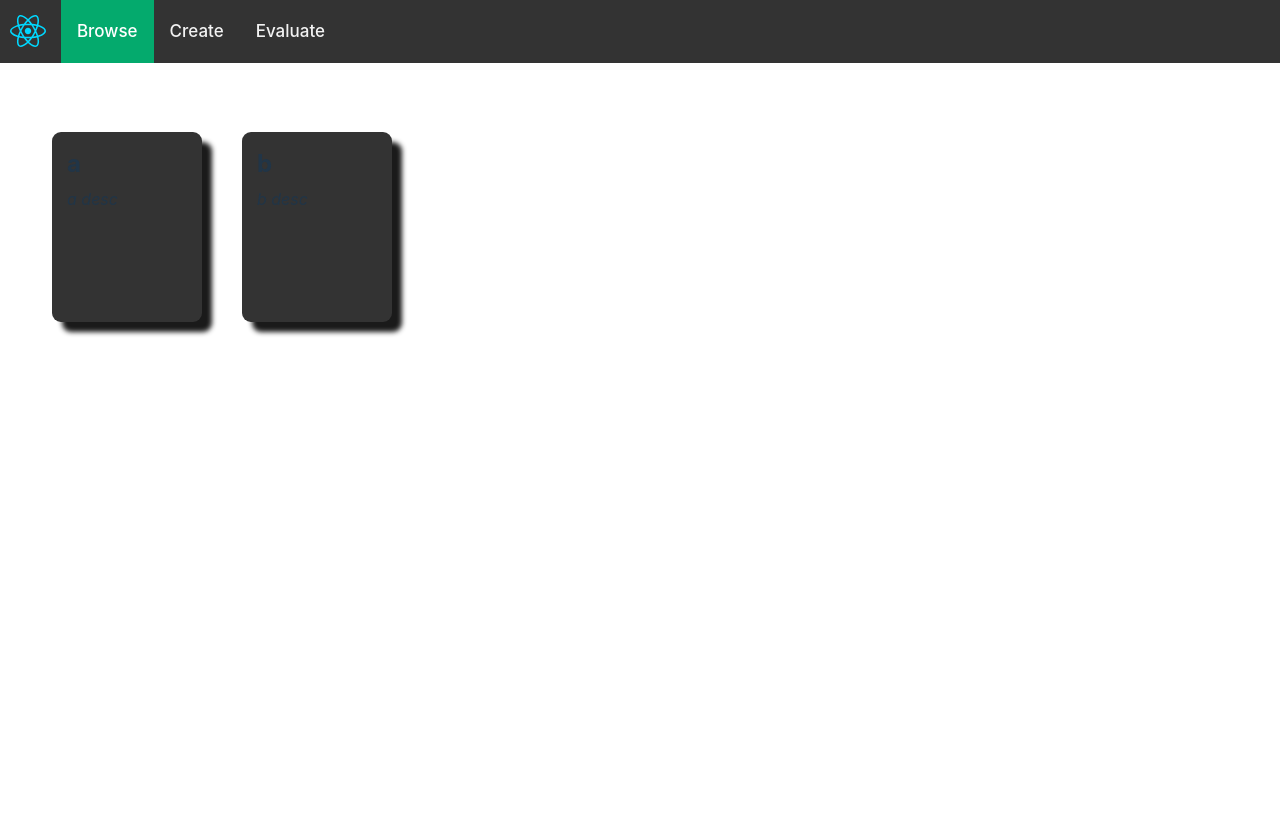
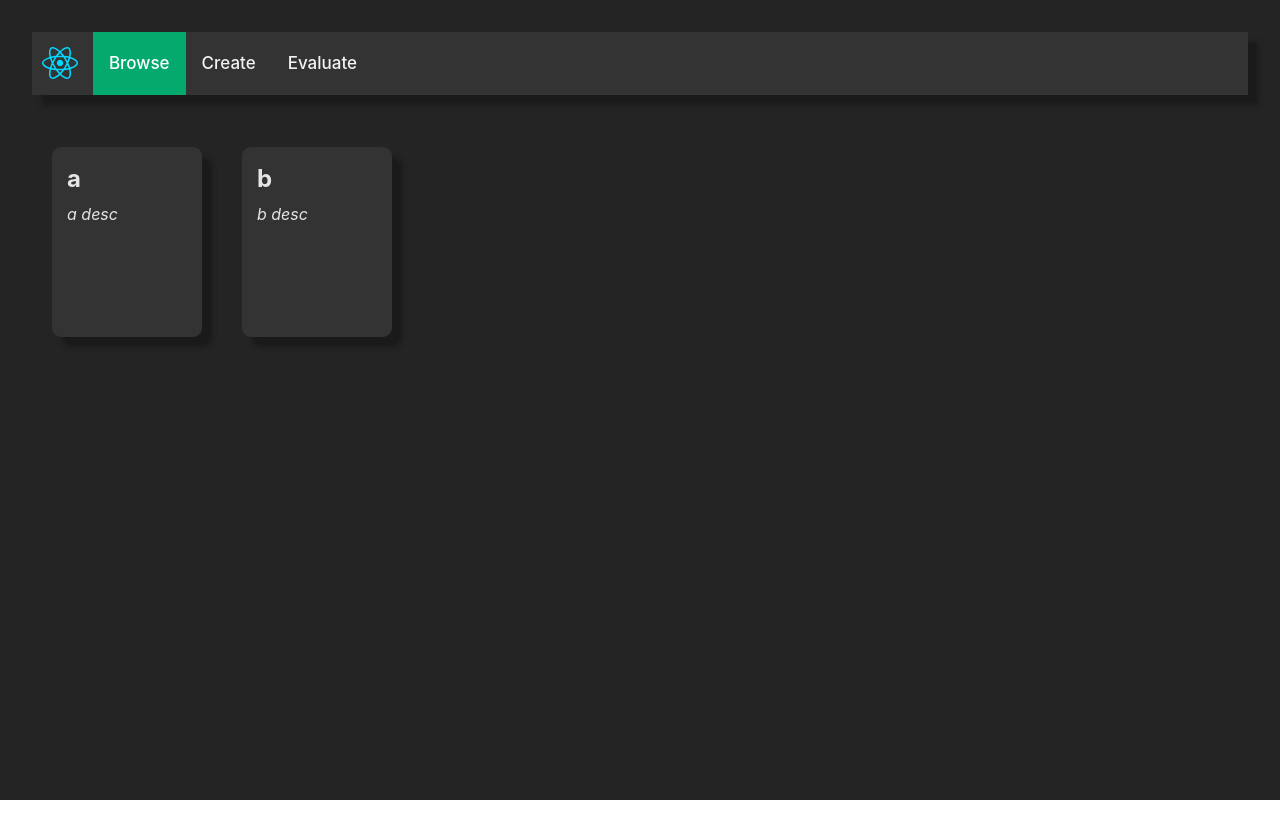
Before and after one commit to uoh-dev/decision-trees, a React (Vite) app in the folder frontend/: page / in a window 1280 px wide. Shown: the top 838 px of the page. After the commit the page ends 800 px from the top, so only its background shows below. Built offline with nearby package versions, Linux system fonts and the light colour scheme.

Commit message:
fix: background colors, nav shrinking

```diff
--- a/frontend/src/App.css
+++ b/frontend/src/App.css
@@ -1,7 +1,8 @@
 #root {
   width: 100%;
-  min-height: 48em;
   padding: 2rem;
+  display: flex;
+  flex-direction: column;
 }
 
 .logo {
@@ -43,13 +44,13 @@
 .topnav {
   background-color: #333;
   overflow: hidden;
-  position: fixed;
   display: flex;
   align-items: center;
-  left: 0;
-  top: 0;
   width: 100%;
   z-index: 3;
+  margin-bottom: 2em;
+  flex-shrink: 0;
+  box-shadow: 10px 10px 5px #1a1a1a;
 }
 
 .topnav a {
@@ -58,6 +59,7 @@
   padding: 16px 16px;
   text-decoration: none;
   font-size: 17px;
+  cursor: pointer;
 }
 
 .topnav a:hover {
@@ -101,8 +103,8 @@
   flex-direction: column;
   position: absolute;
   z-index: 2;
-  height: 250px;
-  width: 250px;
+  height: 750px;
+  width: 750px;
 }
 
 #creation-canvas {
--- a/frontend/src/index.css
+++ b/frontend/src/index.css
@@ -1,11 +1,10 @@
-:root {
+#root {
   font-family: Inter, system-ui, Avenir, Helvetica, Arial, sans-serif;
   line-height: 1.8;
   font-weight: 400;
 
   color-scheme: light dark;
   color: rgba(255, 255, 255, 0.87);
-  background-color: #242424;
 
   font-synthesis: none;
   text-rendering: optimizeLegibility;
@@ -23,8 +22,11 @@ a:hover {
 }
 
 body {
-  margin: 5em 0 0 0;
   display: flex;
+  min-height: 100vh;
+  width: 100%;
+  margin: 0;
+  background-color: #242424;
 }
 
 h1 {
```
